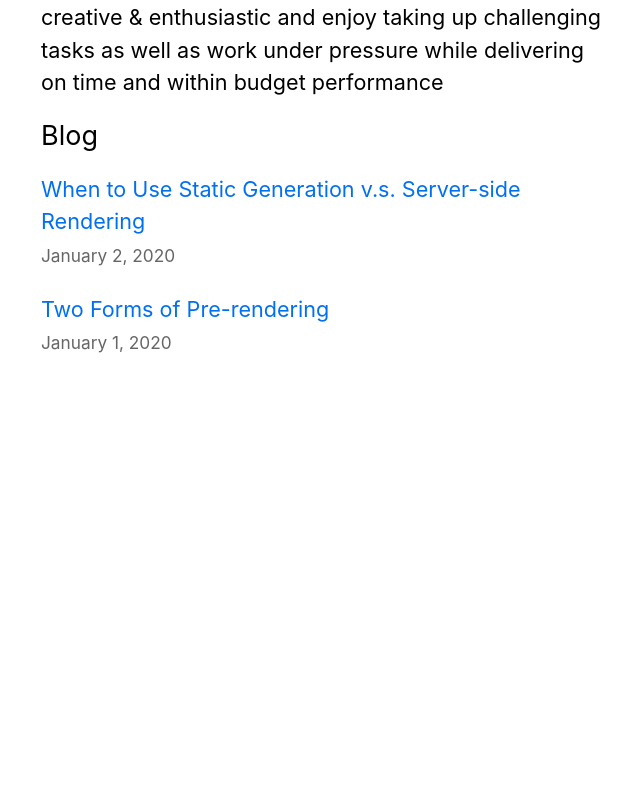
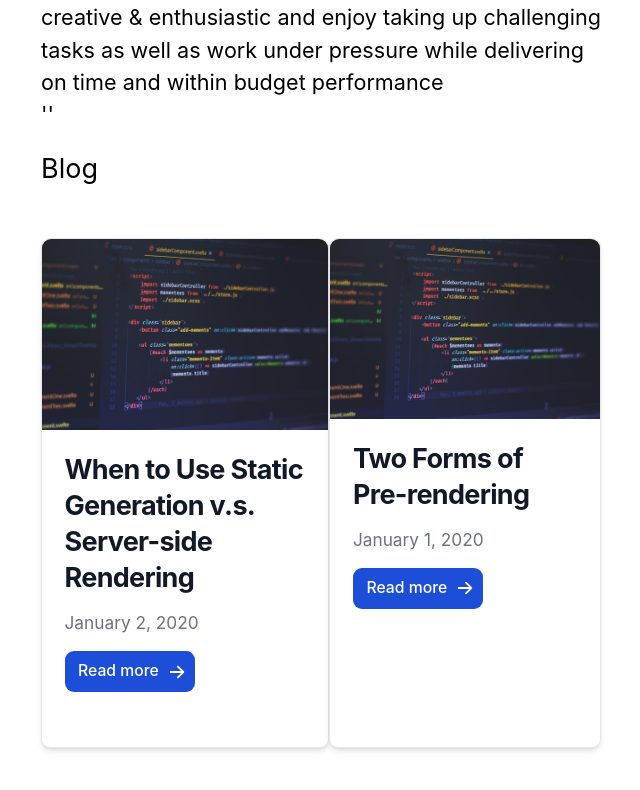
Before and after one commit to Maazasim1/NextBlog, a Next.js app: page / in a window 1280 px wide. Shown: the part 566-1356 px from the top of the page, without its empty margins (319-959 px from the left). Before the commit the page ends 1074 px from the top, so only its background shows below. Built offline with nearby package versions, Linux system fonts and the light colour scheme.

Commit message:
added cards for articles

```diff
--- /dev/null
+++ b/components/blogCard.js
@@ -0,0 +1,29 @@
+import React from 'react'
+import Image from 'next/image'
+import Date from './date'
+import Link from 'next/link'
+export default function BlogCard(props) {
+  return (
+<div className="max-w-sm bg-white dark:bg-slate-900 rounded-lg border border-gray-200 shadow-md dark:bg-gray-800 dark:border-gray-700 h-full">
+    <a href="#">
+        <img className="rounded-t-lg" src="/images/webasset.jpeg" alt="" />
+    </a>
+    <div className="p-5">
+        <a href="#">
+            <h5 className="mb-2 text-2xl font-bold tracking-tight text-gray-900 dark:text-white">{props.title}</h5>
+        </a>
+        <small className='text-gray-500'>
+        <Date dateString={props.date} />
+
+        </small>
+        <p className="mb-3 font-normal text-gray-700 dark:text-gray-400"></p>
+        <Link href={`/posts/${props.id}`}>
+        <a href="#" className="inline-flex items-center py-2 px-3 text-sm font-medium text-center text-white bg-blue-700 rounded-lg hover:bg-blue-800 focus:ring-4 focus:outline-none focus:ring-blue-300 dark:bg-blue-600 dark:hover:bg-blue-700 dark:focus:ring-blue-800">
+            Read more
+            <svg aria-hidden="true" className="ml-2 -mr-1 w-4 h-4" fill="currentColor" viewBox="0 0 20 20" xmlns="http://www.w3.org/2000/svg"><path fill-rule="evenodd" d="M10.293 3.293a1 1 0 011.414 0l6 6a1 1 0 010 1.414l-6 6a1 1 0 01-1.414-1.414L14.586 11H3a1 1 0 110-2h11.586l-4.293-4.293a1 1 0 010-1.414z" clip-rule="evenodd"></path></svg>
+        </a>
+        </Link>
+    </div>
+</div>
+  )
+}
--- a/pages/index.js
+++ b/pages/index.js
@@ -4,6 +4,7 @@
 import { getSortedPostsData } from '../lib/posts';
 import Link from 'next/link';
 import Date from '../components/date';
+import BlogCard from '../components/blogCard';
 
 export async function getStaticProps(){
   const allPostsData = getSortedPostsData();
@@ -30,20 +31,17 @@
 skills. I am confident, creative & enthusiastic and enjoy taking
 up challenging tasks as well as work under pressure while delivering
 on time and within budget performance</p>
-
+        ''
       </section>
       <section className={`${utilStyles.headingMd} ${utilStyles.padding1px}`}>
         <h2 className={utilStyles.headingLg}>Blog</h2>
-        <ul className={utilStyles.list}>
+        <ul className="grid grid-flow-col">
           {allPostsData.map(({ id, date, title }) => (
             <li className={utilStyles.listItem} key={id}>
-            <Link href={`/posts/${id}`}>
-              <a>{title}</a>
-            </Link>
+
             <br />
-            <small className={utilStyles.lightText}>
-              <Date dateString={date} />
-            </small>
+
+            <BlogCard date={date} title={title} id={id}/>
           </li>
           ))}
         </ul>
```
Also changed, not shown: public/images/webasset.jpeg (added).
